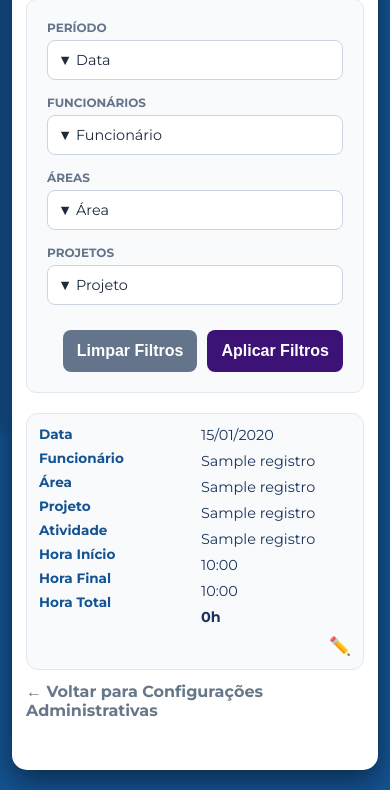
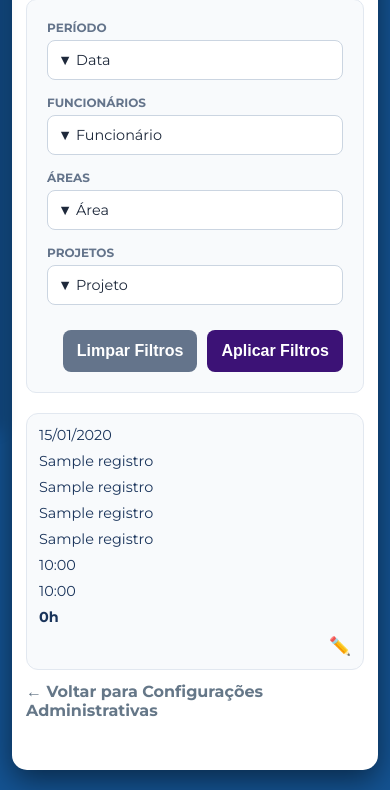
Before and after one commit to HenriqueNunes-2008/qr---Copia, a Flask app: page /admin?view=registros in a window 390 px wide. Shown: the part 414-1204 px from the top of the page. Run offline with Flask 3, Linux system fonts and the light colour scheme; the visitor is signed in with stand-in values (Sample User, id 1); tables that the repository leaves empty hold one stand-in row (values such as "Sample post").

Commit message:
Update admin.html

```diff
--- a/Registro_qr/templates/admin.html
+++ b/Registro_qr/templates/admin.html
@@ -205,16 +205,17 @@
             display: none;
         }
 
-        @media (max-width: 480px) {
-            /* Hide tables */
+        /* Tablet/mobile: cards ativos (não só em 480px) */
+        @media (max-width: 900px) {
             #registros-table-wrap, #orcamentos-table-wrap { display: none !important; }
+            #registros-cards, #orcamentos-cards { display: block !important; }
+        }
 
-            /* Show cards */
-            #registros-cards, #orcamentos-cards { display: block !important; }
-
+        @media (max-width: 900px) {
             .reg-card, .orc-card {
                 display: flex;
-                gap: 12px;
+                flex-direction: column;
+                gap: 10px;
                 background: #f8fafc;
                 border: 1px solid #e2e8f0;
                 border-radius: 12px;
@@ -223,39 +224,37 @@
                 align-items: stretch;
             }
 
+            /* alinhamento “linhas” label + valor */
             .reg-card-left, .orc-left {
-                flex: 1;
-                display: flex;
-                flex-direction: column;
-                gap: 8px;
-                min-width: 120px;
+                display: none;
             }
+
             .reg-card-right, .orc-right {
-                flex: 1;
                 display: flex;
                 flex-direction: column;
                 gap: 8px;
             }
 
-            .reg-label, .orc-left .reg-label {
-                font-weight: 800;
-                color: #145392;
-                font-size: 0.85rem;
-            }
-
             .reg-value {
+                display: grid;
+                grid-template-columns: 1fr auto;
+                align-items: center;
+                column-gap: 10px;
                 color: #1A345B;
                 font-size: 0.9rem;
                 word-break: break-word;
             }
 
+            /* Mantém o edit no rodapé */
             .reg-edit {
                 margin-top: 2px;
                 display: flex;
                 justify-content: flex-end;
             }
+        }
 
-            /* Função: cadastrar funcionário (row) */
+        /* Ajustes finos para telas menores */
+        @media (max-width: 480px) {
             .row-inline {
                 display: flex;
                 gap: 10px;
@@ -384,8 +383,16 @@
             padding: 30px;
             border-radius: 15px;
             width: 500px;
-            box-shadow: 0 5px 15px rgba(0,0,0,0.3);
+            max-width: 100%;
+            box-shadow: 0 5px 15px rgba(0,5,15px,0.3);
             color: #1a345b;
+        }
+
+        @media (max-width: 900px) {
+            .modal-content {
+                width: min(500px, 100vw);
+                padding: 20px 14px;
+            }
         }
         .modal-content h2 {
             margin-top: 0;
@@ -494,7 +501,7 @@
                 <div class="section">
                     <h2>Cadastrar Atividade</h2>
                     <form id="addAtividadeForm">
-<div style="display: flex; gap: 10px;">
+                        <div style="display: flex; gap: 10px;">
                             <input type="text" id="newAtividade" placeholder="Nome da Atividade" required style="flex: 1;">
                             <button type="submit" style="width: 200px;">Salvar</button>
                         </div>
```
